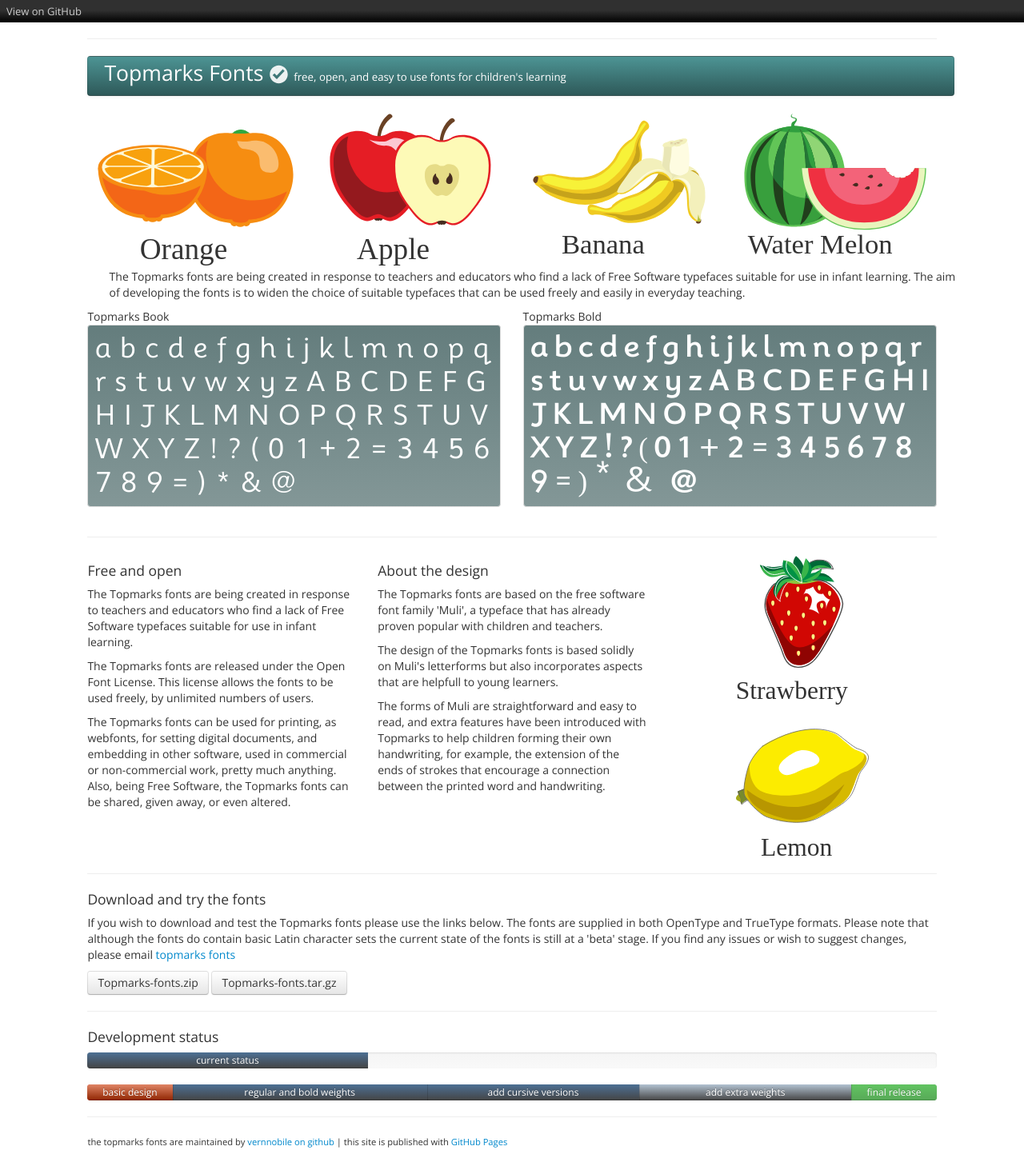
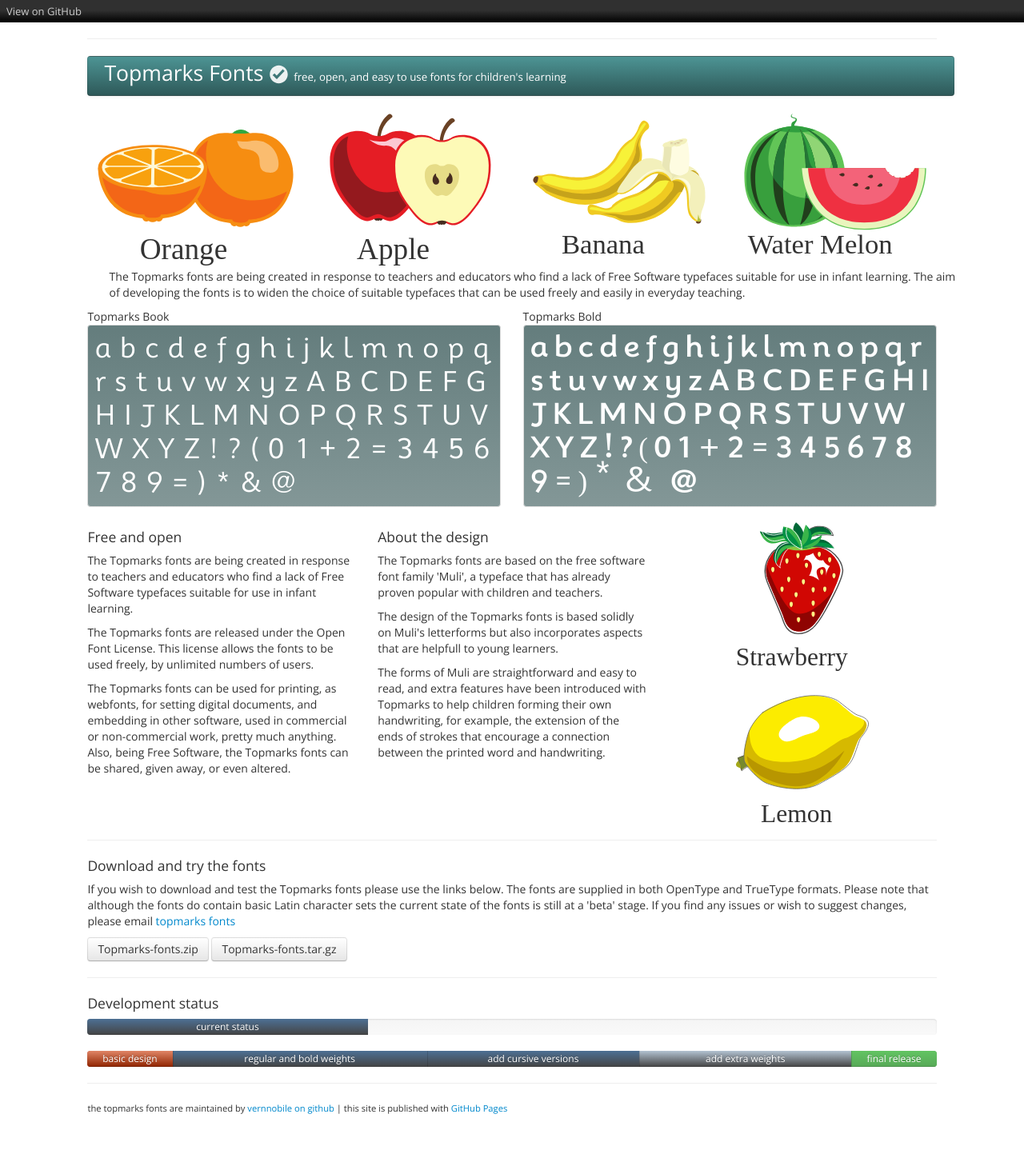
Before and after one commit to vernnobile/topmarks, a Jekyll site: the page built from index.html, in a window 1280 px wide. Shown: the whole page at 80% size. Built offline with Jekyll 4.4.1, drawn with Linux system fonts in a browser that asks for light colours; after the commit the page ends 1406 px from its top, so only the background shows below that.

Commit message:
Update specimen.html

```diff
--- a/_includes/specimen.html
+++ b/_includes/specimen.html
@@ -1,4 +1,4 @@
-<div class="row-fluid" style="padding-top:21px;">
+<div class="" style="padding-top:21px;">
 <div class="span6">Topmarks Book<div class="specimen" style="font-family:topmarksbook">a b c d e f g h i j k l m n o p q r s t u v w x y z A B C D E F G H I J K L M N O P Q R S T U V W X Y Z ! ? ( 0 1 + 2 = 3 4 5 6 7 8 9 = ) * & @ </div>
 </div>
 <div class="span6">Topmarks Bold<div class="specimen" style="font-family:topmarksbold; letter-spacing:-0.055em;">a b c d e f g h i j k l m n o p q r s t u v w x y z A B C D E F G H I J K L M N O P Q R S T U V W X Y Z ! ? ( 0 1 + 2 = 3 4 5 6 7 8 9 = ) * & @ </div>
```
